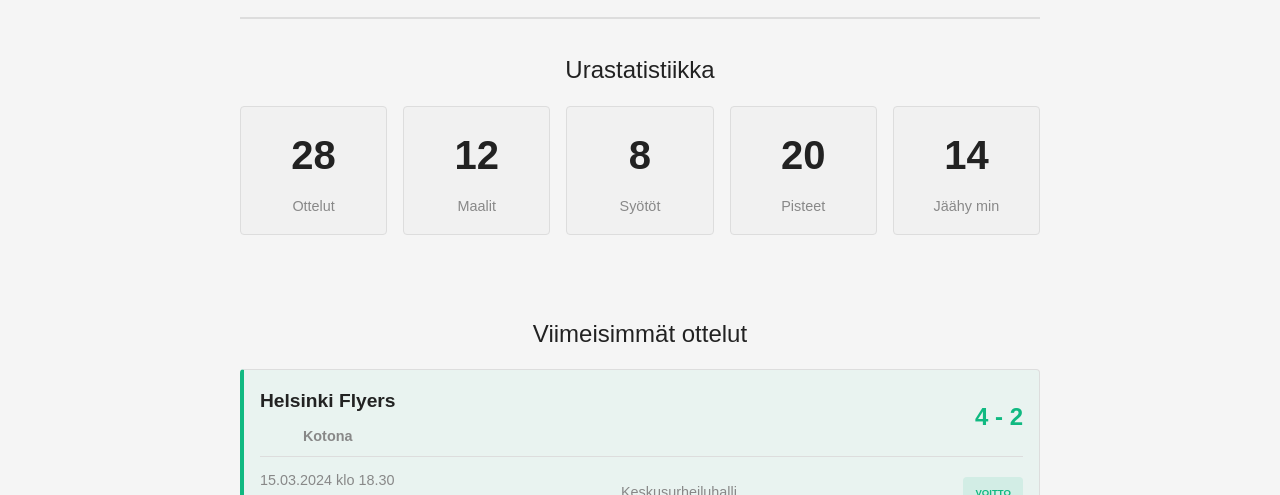
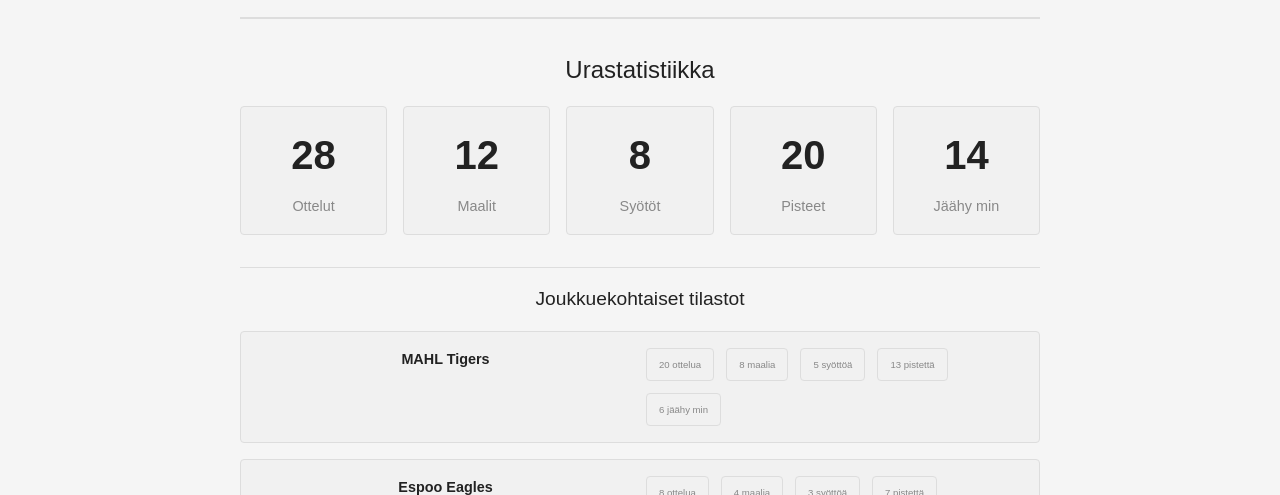
Before and after one commit to xamkfi/myleague-app, a React (Vite) app in the folder src/frontend/: page /floorballplayer/1 in a window 1280 px wide. Shown: the part 305-800 px from the top of the page. Built offline with nearby package versions, Linux system fonts and the light colour scheme; no server answers.

Commit message:
Improved implementation based on requested changes

```diff
--- a/src/frontend/src/pages/FloorballTeamPlayerUserPage/FloorballTeamPlayerUserPage.scss
+++ b/src/frontend/src/pages/FloorballTeamPlayerUserPage/FloorballTeamPlayerUserPage.scss
@@ -52,6 +52,48 @@
     font-size: map.get($font-sizes, 'lg');
     margin-bottom: map.get($spacing, 'base');
     color: $color-text-primary;
+  }
+}
+
+.team-stats-breakdown {
+  margin-top: map.get($spacing, 'lg');
+  padding-top: map.get($spacing, 'base');
+  border-top: 1px solid $color-border;
+
+  h4 {
+    font-size: map.get($font-sizes, 'md');
+    margin-bottom: map.get($spacing, 'base');
+    color: $color-text-primary;
+  }
+}
+
+.team-stats {
+  margin-bottom: map.get($spacing, 'base');
+  padding: map.get($spacing, 'base');
+  background-color: $color-background-light;
+  border-radius: map.get($border-radius, 'sm');
+  border: 1px solid $color-border;
+
+  h5 {
+    font-size: map.get($font-sizes, 'sm');
+    font-weight: map.get($font-weights, 'bold');
+    margin-bottom: map.get($spacing, 'xs');
+    color: $color-text-primary;
+  }
+
+  &-grid {
+    display: flex;
+    flex-wrap: wrap;
+    gap: map.get($spacing, 'sm');
+    font-size: map.get($font-sizes, 'xs');
+
+    span {
+      color: $color-text-muted;
+      padding: map.get($spacing, 'xs') map.get($spacing, 'sm');
+      background-color: $color-background-light;
+      border-radius: map.get($border-radius, 'sm');
+      border: 1px solid $color-border;
+    }
   }
 }
 
--- a/src/frontend/src/pages/FloorballTeamPlayerUserPage/FloorballTeamPlayerUserPage.tsx
+++ b/src/frontend/src/pages/FloorballTeamPlayerUserPage/FloorballTeamPlayerUserPage.tsx
@@ -28,6 +28,20 @@ interface FloorballMatch {
   };
 }
 
+interface PlayerStats {
+  gamesPlayed: number;
+  goals: number;
+  assists: number;
+  points: number;
+  penaltyMinutes: number;
+}
+
+interface TeamCareerStats {
+  teamId: string;
+  teamName: string;
+  stats: PlayerStats;
+}
+
 interface PlayerWithMatches {
   id: string;
   playerName: string;
@@ -36,13 +50,7 @@ interface PlayerWithMatches {
   teamName: string;
   teamId: string;
   isActive: boolean;
-  careerStats: {
-    gamesPlayed: number;
-    goals: number;
-    assists: number;
-    points: number;
-    penaltyMinutes: number;
-  };
+  careerStats: TeamCareerStats[];
   recentMatches: FloorballMatch[];
 }
 
@@ -65,7 +73,7 @@ const fetchPlayerMatches = async (playerId: string): Promise<PlayerWithMatches |
     }
   } catch (error) {
     console.error('Error fetching player matches:', error);
-    // Return mock data for development
+    // Return mock data for development with team-specific stats
     return {
       id: playerId || '1',
       playerName: 'Matti Meikäläinen',
@@ -74,13 +82,30 @@ const fetchPlayerMatches = async (playerId: string): Promise<PlayerWithMatches |
       teamName: 'MAHL Tigers',
       teamId: 'team-1',
       isActive: true,
-      careerStats: {
-        gamesPlayed: 28,
-        goals: 12,
-        assists: 8,
-        points: 20,
-        penaltyMinutes: 14
-      },
+      careerStats: [
+        {
+          teamId: 'team-1',
+          teamName: 'MAHL Tigers',
+          stats: {
+            gamesPlayed: 20,
+            goals: 8,
+            assists: 5,
+            points: 13,
+            penaltyMinutes: 6
+          }
+        },
+        {
+          teamId: 'team-5',
+          teamName: 'Espoo Eagles',
+          stats: {
+            gamesPlayed: 8,
+            goals: 4,
+            assists: 3,
+            points: 7,
+            penaltyMinutes: 8
+          }
+        }
+      ],
       recentMatches: [
         {
           id: '1',
@@ -168,6 +193,20 @@ const fetchPlayerMatches = async (playerId: string): Promise<PlayerWithMatches |
   }
 };
 
+// Helper function to calculate total career stats
+const calculateTotalStats = (careerStats: TeamCareerStats[]): PlayerStats => {
+  return careerStats.reduce(
+    (total, teamStats) => ({
+      gamesPlayed: total.gamesPlayed + teamStats.stats.gamesPlayed,
+      goals: total.goals + teamStats.stats.goals,
+      assists: total.assists + teamStats.stats.assists,
+      points: total.points + teamStats.stats.points,
+      penaltyMinutes: total.penaltyMinutes + teamStats.stats.penaltyMinutes,
+    }),
+    { gamesPlayed: 0, goals: 0, assists: 0, points: 0, penaltyMinutes: 0 }
+  );
+};
+
 const FloorballTeamPlayerUserPage = () => {
   const { id } = useParams<{ id: string }>();
   const [player, setPlayer] = useState<PlayerWithMatches | null>(null);
@@ -233,6 +272,8 @@ const FloorballTeamPlayerUserPage = () => {
   if (error) return <PageTemplate title="Pelaaja"><div>Virhe: {error}</div></PageTemplate>;
   if (!player) return <PageTemplate title="Pelaaja"><div>Pelaajaa ei löytynyt</div></PageTemplate>;
 
+  const totalStats = calculateTotalStats(player.careerStats);
+
   return (
     <PageTemplate title={player.playerName}>
       <div className="floorball-player-container">
@@ -247,28 +288,49 @@ const FloorballTeamPlayerUserPage = () => {
 
         <div className="career-stats-section">
           <h3>Urastatistiikka</h3>
+
+          {/* Show aggregated totals */}
           <div className="stats-grid">
             <div className="stats-box">
-              <div className="stats-value">{player.careerStats.gamesPlayed}</div>
+              <div className="stats-value">{totalStats.gamesPlayed}</div>
               <div className="stats-label">Ottelut</div>
             </div>
             <div className="stats-box">
-              <div className="stats-value">{player.careerStats.goals}</div>
+              <div className="stats-value">{totalStats.goals}</div>
               <div className="stats-label">Maalit</div>
             </div>
             <div className="stats-box">
-              <div className="stats-value">{player.careerStats.assists}</div>
+              <div className="stats-value">{totalStats.assists}</div>
               <div className="stats-label">Syötöt</div>
             </div>
             <div className="stats-box">
-              <div className="stats-value">{player.careerStats.points}</div>
+              <div className="stats-value">{totalStats.points}</div>
               <div className="stats-label">Pisteet</div>
             </div>
             <div className="stats-box">
-              <div className="stats-value">{player.careerStats.penaltyMinutes}</div>
+              <div className="stats-value">{totalStats.penaltyMinutes}</div>
               <div className="stats-label">Jäähy min</div>
             </div>
           </div>
+
+          {/* Show team-specific breakdown if player has played for multiple teams */}
+          {player.careerStats.length > 1 && (
+            <div className="team-stats-breakdown">
+              <h4>Joukkuekohtaiset tilastot</h4>
+              {player.careerStats.map(teamStats => (
+                <div key={teamStats.teamId} className="team-stats">
+                  <h5>{teamStats.teamName}</h5>
+                  <div className="team-stats-grid">
+                    <span>{teamStats.stats.gamesPlayed} ottelua</span>
+                    <span>{teamStats.stats.goals} maalia</span>
+                    <span>{teamStats.stats.assists} syöttöä</span>
+                    <span>{teamStats.stats.points} pistettä</span>
+                    <span>{teamStats.stats.penaltyMinutes} jäähy min</span>
+                  </div>
+                </div>
+              ))}
+            </div>
+          )}
         </div>
 
         <div className="matches-section">
```
Also changed, not shown: 2 other files (tests, documents, lock files or other folders).
